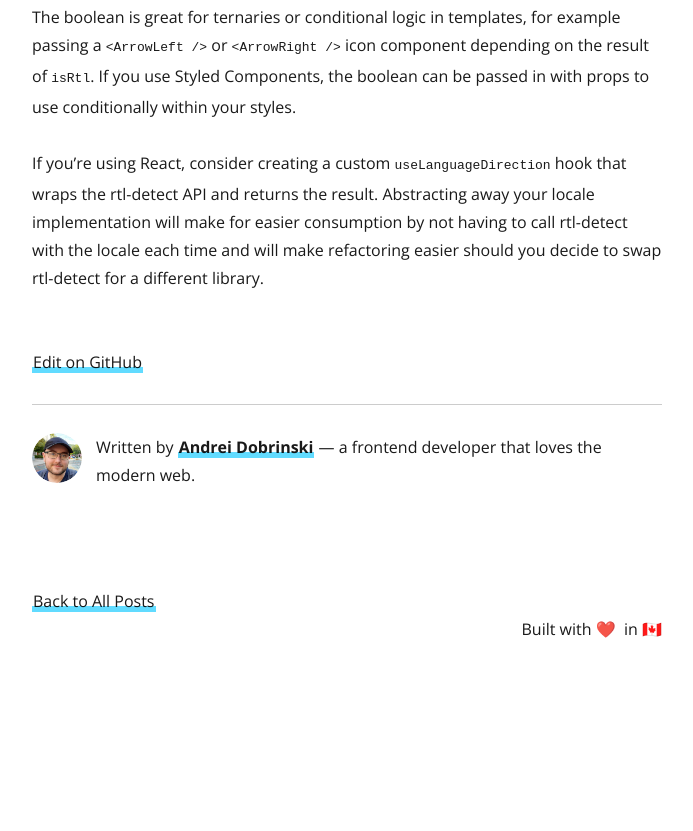
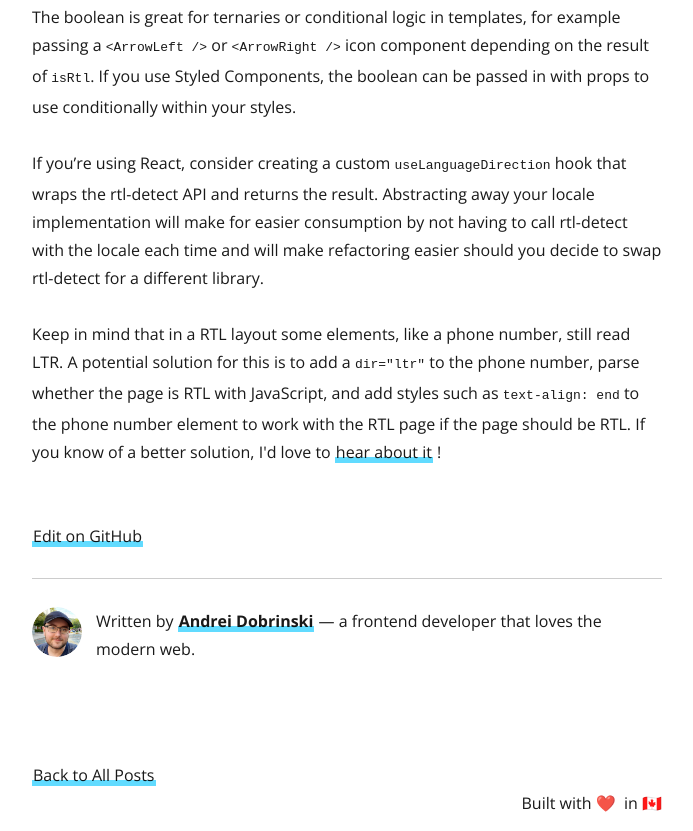
Before and after one commit to andreidobrinski/blog, a Gatsby site: page /supporting-right-to-left-languages-with-bidirectional-css/ in a window 1280 px wide. Shown: the part 4455-5286 px from the top of the page, without its empty margins (293-986 px from the left). Before the commit the page ends 5112 px from the top, so only its background shows below. Built offline with nearby package versions, Linux system fonts and the light colour scheme; Gatsby itself is replaced by a stand-in of ours; some packages are replaced by stand-ins of ours; no server answers.

Commit message:
update RTL post

```diff
--- a/content/blog/supporting-right-to-left-languages-with-bidirectional-css/index.mdx
+++ b/content/blog/supporting-right-to-left-languages-with-bidirectional-css/index.mdx
@@ -117,3 +117,5 @@ The directional string can be good to place on your root `<html>` element, as we
 The boolean is great for ternaries or conditional logic in templates, for example passing a `<ArrowLeft />` or `<ArrowRight />` icon component depending on the result of `isRtl`. If you use Styled Components, the boolean can be passed in with props to use conditionally within your styles.
 
 If you’re using React, consider creating a custom `useLanguageDirection` hook that wraps the rtl-detect API and returns the result. Abstracting away your locale implementation will make for easier consumption by not having to call rtl-detect with the locale each time and will make refactoring easier should you decide to swap rtl-detect for a different library.
+
+Keep in mind that in a RTL layout some elements, like a phone number, still read LTR. A potential solution for this is to add a `dir="ltr"` to the phone number, parse whether the page is RTL with JavaScript, and add styles such as `text-align: end` to the phone number element to work with the RTL page if the page should be RTL. If you know of a better solution, I'd love to [hear about it](https://twitter.com/andreidobrinski)!
```
